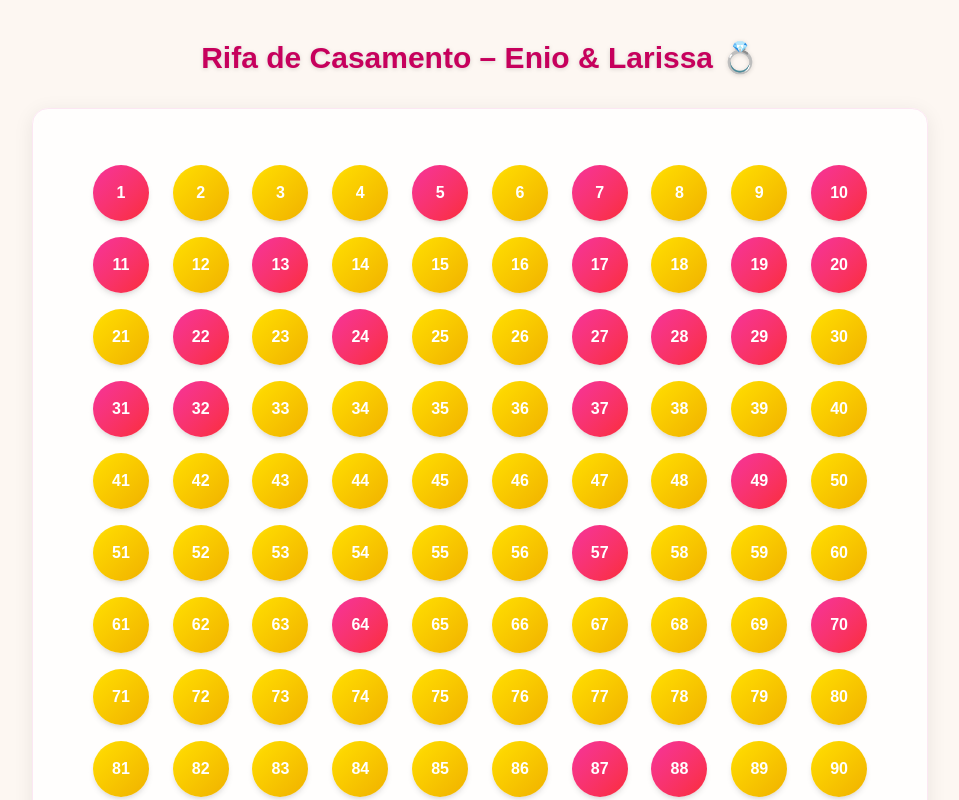
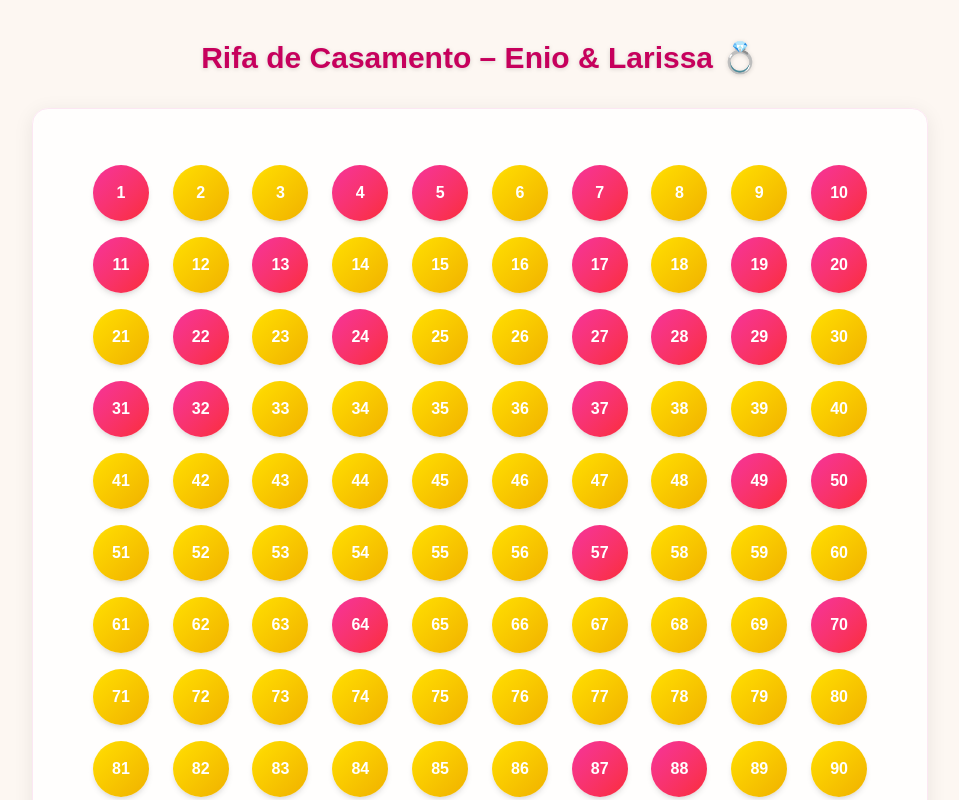
Before and after one commit to cpdupaibura/rifa1-larienio, a Next.js app: page / in a window 1280 px wide. Shown: the top 800 px of the page, without its empty margins (160-1119 px from the left). Built offline with nearby package versions, Linux system fonts and the light colour scheme.

Commit message:
novos compradores - igor e bruno

```diff
--- a/src/data/raffle.ts
+++ b/src/data/raffle.ts
@@ -11,6 +11,7 @@ export interface RaffleNumber {
  */
 const soldNumbers: Record<number, { buyer: string; status: "Pago ✅" }> = {
   1: { buyer: "Monique", status: "Pago ✅" },
+  4: { buyer: "Bruno", status: "Pago ✅" },
   5: { buyer: "Carlos", status: "Pago ✅" },
   7: { buyer: "Aline", status: "Pago ✅" },
   10: { buyer: "Dona Rosa", status: "Pago ✅" },
@@ -28,11 +29,13 @@ const soldNumbers: Record<number, { buyer: string; status: "Pago ✅" }> = {
   32: { buyer: "Dona Rosa", status: "Pago ✅" },
   37: { buyer: "Monique", status: "Pago ✅" },
   49: { buyer: "Dona Rosa", status: "Pago ✅" },
+  50: { buyer: "Igor", status: "Pago ✅" },
   57: { buyer: "Dona Rosa", status: "Pago ✅" },
   64: { buyer: "Dona Rosa", status: "Pago ✅" },
   70: { buyer: "Dona Rosa", status: "Pago ✅" },
   87: { buyer: "Allyson", status: "Pago ✅" },
   88: { buyer: "Dona Rosa", status: "Pago ✅" },
+  99: { buyer: "Bruno", status: "Pago ✅" },
   100: { buyer: "Dona Rosa", status: "Pago ✅" },
 };
 
```
